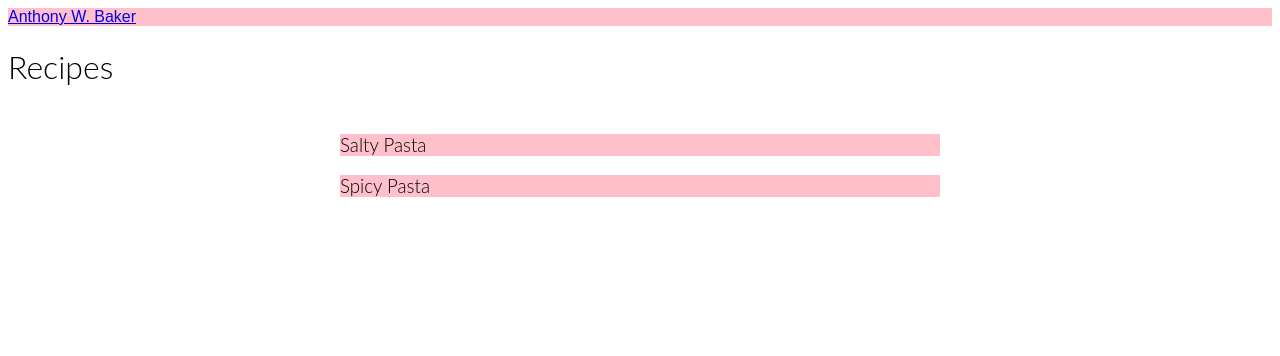
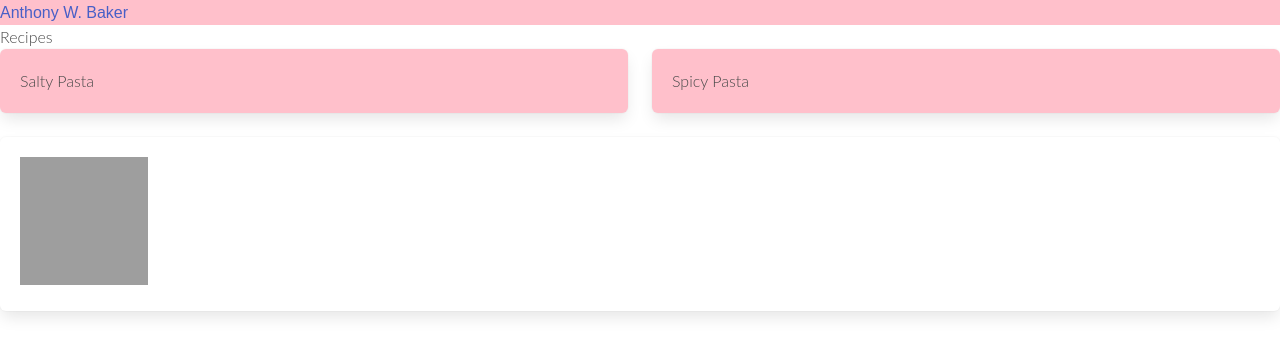
Before and after one commit to bakera81/recipes, a Gatsby site in the folder recipes/: page / in a window 1280 px wide. Built offline with nearby package versions, Linux system fonts and the light colour scheme; Gatsby itself is replaced by a stand-in of ours; grey boxes are pictures that could not be loaded.

Commit message:
Bulma PoC

```diff
--- a/recipes/package.json
+++ b/recipes/package.json
@@ -15,6 +15,7 @@
   "dependencies": {
     "@emotion/core": "^10.0.10",
     "@emotion/styled": "^10.0.11",
+    "bulma": "^0.7.5",
     "gatsby": "^2.7.1",
     "gatsby-plugin-emotion": "^4.0.7",
     "react": "^16.8.6",
--- a/recipes/src/components/container.js
+++ b/recipes/src/components/container.js
@@ -1,14 +1,11 @@
 import React from "react"
 
 import styled from "@emotion/styled"
-import { css } from "@emotion/core"
-
+import 'bulma/css/bulma.css'
 
 const Container = styled.div`
-  margin: 3rem auto;
-  max-width: 600px;
 `
 
 export default ({ children }) => (
-  <Container>{children}</Container>
+  <Container className="columns">{children}</Container>
 )
--- a/recipes/src/components/recipeblock.js
+++ b/recipes/src/components/recipeblock.js
@@ -1,14 +1,16 @@
 import React from "react"
 
 import styled from "@emotion/styled"
-import { css } from "@emotion/core"
+import 'bulma/css/bulma.css'
 
 const RecipeBlock = styled.div`
   background-color: pink;
 `
 
 export default props => (
-  <RecipeBlock>
-    <h3>{props.title}</h3>
-  </RecipeBlock>
+  <div className="column">
+    <RecipeBlock className="box">
+      <h3>{props.title}</h3>
+    </RecipeBlock>
+  </div>
 )
--- a/recipes/src/pages/index.js
+++ b/recipes/src/pages/index.js
@@ -1,4 +1,7 @@
 import React from "react"
+
+import 'bulma/css/bulma.css'
+
 import Navbar from  "../components/navbar"
 import Header from "../components/header"
 import Container from "../components/container"
@@ -12,5 +15,8 @@ export default () => (
       <RecipeBlock title="Salty Pasta" />
       <RecipeBlock title="Spicy Pasta" />
     </Container>
+    <div className="box">
+      <img src="https://source.unsplash.com/random/128x128" />
+    </div>
   </div>
 )
```
Also changed, not shown: 1 other file.
